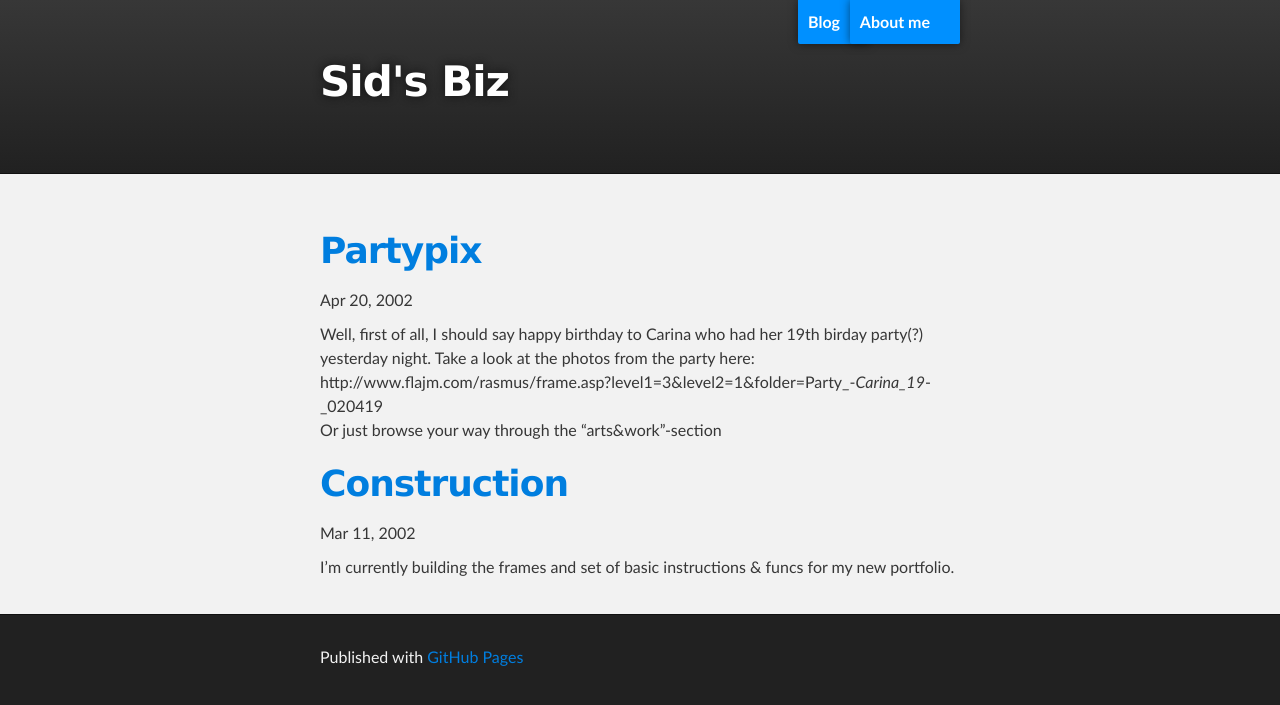
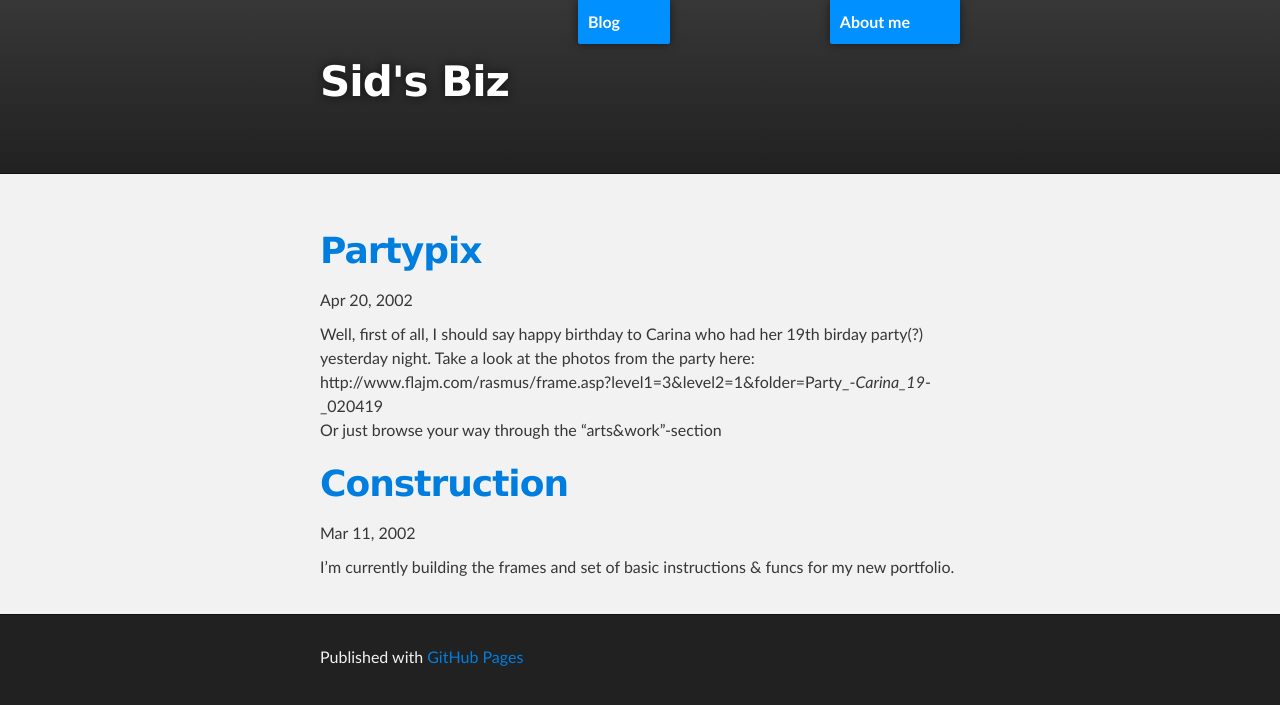
Before and after one commit to Siduzy/Blog, a Jekyll site: the page built from index.html, in a window 1280 px wide. Shown: the top 705 px of the page. Built offline with Jekyll 4.4.1, drawn with Linux system fonts in a browser that asks for light colours.

Commit message:
update css

```diff
--- a/stylesheets/stylesheet.css
+++ b/stylesheets/stylesheet.css
@@ -281,9 +281,9 @@ Full-Width Styles
   display: block;
   position: absolute;
   top:0;
-  right: 100px;
+  right: 300px;
   z-index: 10;
-  padding: 10px 30px 10px 10px;
+  padding: 10px 50px 10px 10px;
   color: #fff;
   background: #0090ff no-repeat 95% 50%;
   font-weight: 700;
@@ -297,7 +297,7 @@ Full-Width Styles
   top:0;
   right: 10px;
   z-index: 10;
-  padding: 10px 30px 10px 10px;
+  padding: 10px 50px 10px 10px;
   color: #fff;
   background: #0090ff no-repeat 95% 50%;
   font-weight: 700;
```
